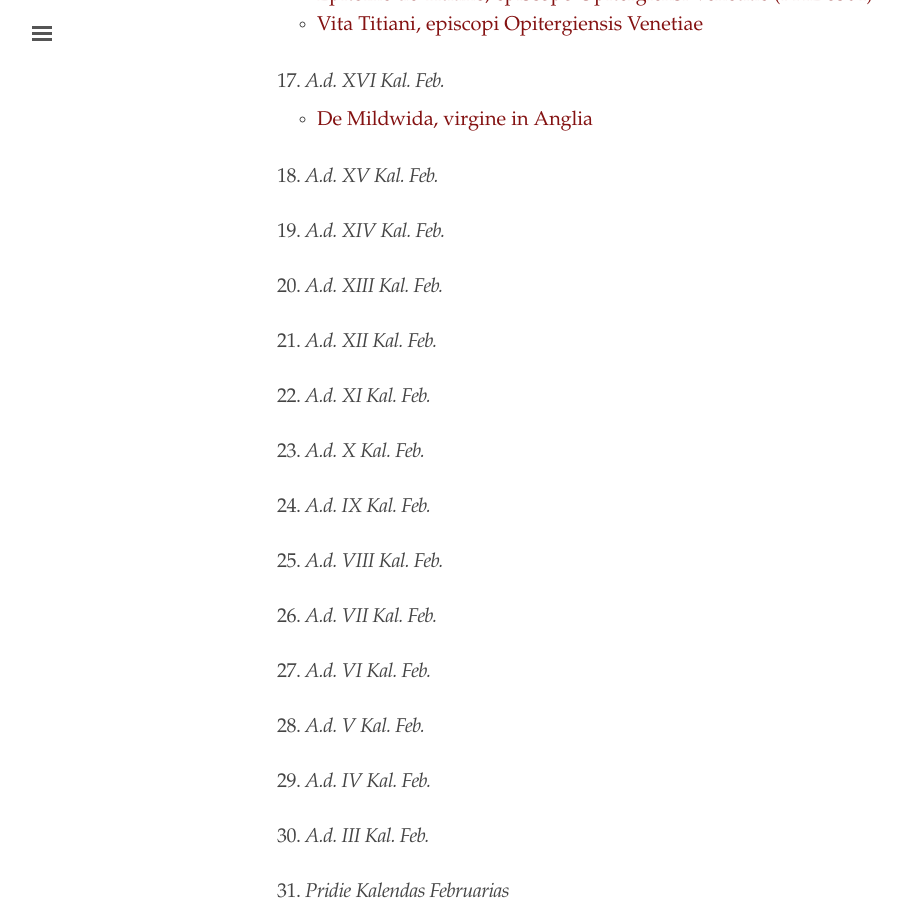
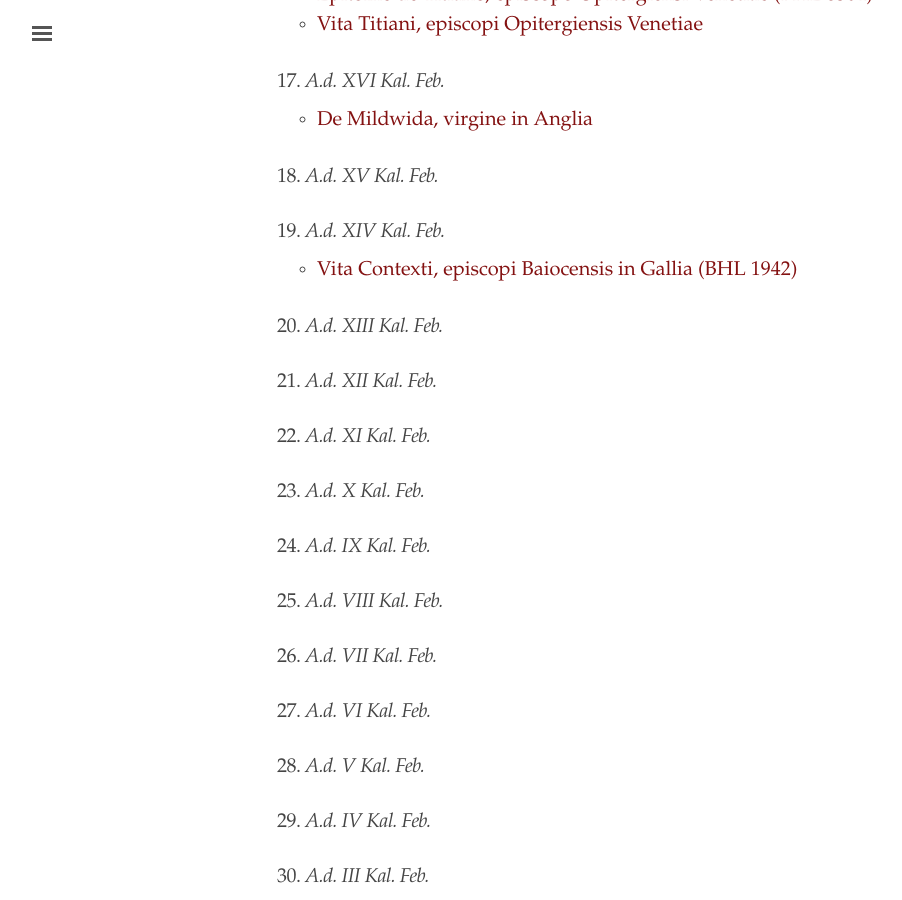
Before and after one commit to cjkoepke1/latin-hagiography, a Jekyll site: the page built from index.md, in a window 1280 px wide and 900 px high, scrolled down 5470 px. Shown: the whole window, without its empty margins (3-905 px from the left). Built offline with Jekyll 4.4.1, drawn with Linux system fonts in a browser that asks for light colours.

Commit message:
Added Vita Contexti episcopi

```diff
--- a/index.md
+++ b/index.md
@@ -195,6 +195,8 @@
 
 ### 19. *A.d. XIV Kal. Feb.*
 
+- [Vita Contexti, episcopi Baiocensis in Gallia (BHL 1942)](https://cjkoepke1.github.io/latin-hagiography/texts/vita-contexti-episcopi)
+
 ### 20. *A.d. XIII Kal. Feb.*
 
 ### 21. *A.d. XII Kal. Feb.*
```
